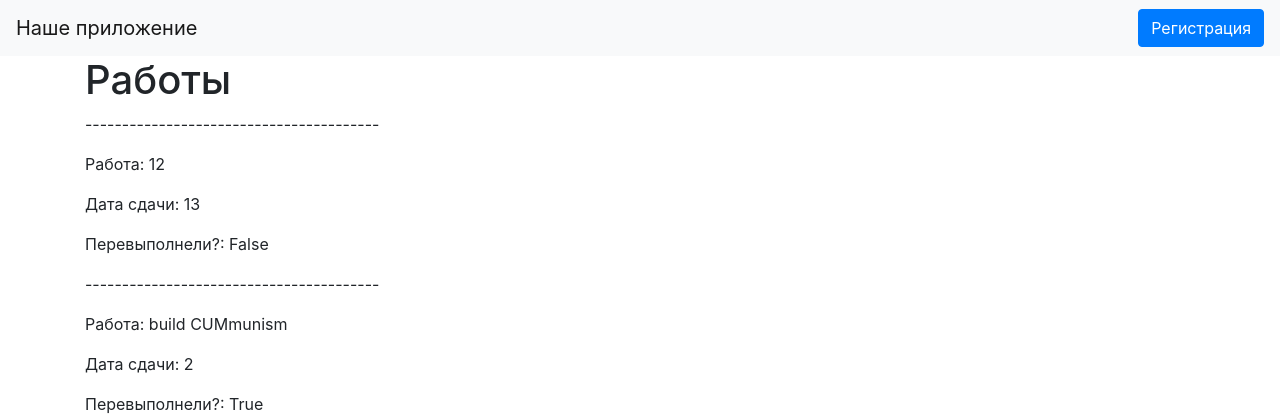
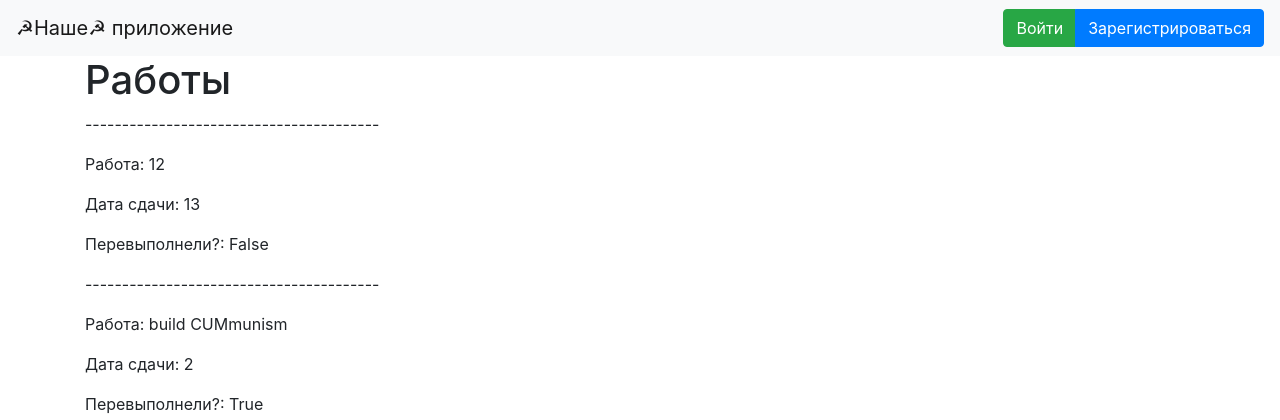
Before and after one commit to Vovchek-aks/NewDayNewFlask, a Flask app: page / in a window 1280 px wide. Shown: the top 420 px of the page. Run offline with Flask 2, Linux system fonts and the light colour scheme; data comes from the database, SQL or seed files in the repository; some libraries are stand-ins or nearby versions.

Commit message:
7я задача

```diff
--- a/flask_app.py
+++ b/flask_app.py
@@ -1,6 +1,6 @@
 from flask import Flask, redirect, render_template
 from data import db_session
-from flask_login import LoginManager, login_user
+from flask_login import LoginManager, login_user, login_required, logout_user
 import datetime as dt
 from forms.login import LoginForm
 from forms.register import RegisterForm
@@ -39,7 +39,7 @@ def login():
 
 
 @app.route('/register', methods=['GET', 'POST'])
-def reqister():
+def register():
     form = RegisterForm()
     if form.validate_on_submit():
         if form.password.data != form.password_again.data:
@@ -105,6 +105,13 @@ def load_user(user_id):
     return db_sess.query(User).get(user_id)
 
 
+@app.route('/logout')
+@login_required
+def logout():
+    logout_user()
+    return redirect("/")
+
+
 def main():
     db_session.global_init("db/mars_explorer.db")
     app.run(debug=True)
--- a/templates/base.html
+++ b/templates/base.html
@@ -12,10 +12,23 @@
 <body>
 <header>
     <nav class="navbar navbar-light bg-light">
-        <a class="navbar-brand" href="/">Наше приложение</a>
-        <a class="btn btn-primary" href="/register">Регистрация</a>
+        <a class="navbar-brand" href="/">☭Наше☭ приложение</a>
+
+        {% if current_user.is_authenticated %}
+
+            <a class="navbar-brand" href="/logout">{{ current_user.name }}</a>
+
+        {% else %}
+
+            <div class="btn-group" role="group" aria-label="Basic mixed styles example">
+              <a type="button" class="btn btn-success" href="/login">Войти</a>
+              <a type="button" class="btn btn-primary" href="/register">Зарегистрироваться</a>
+            </div>
+
+        {% endif %}
     </nav>
 </header>
+
 <!-- Begin page content -->
 <main role="main" class="container">
     {% block content %}{% endblock %}
```
